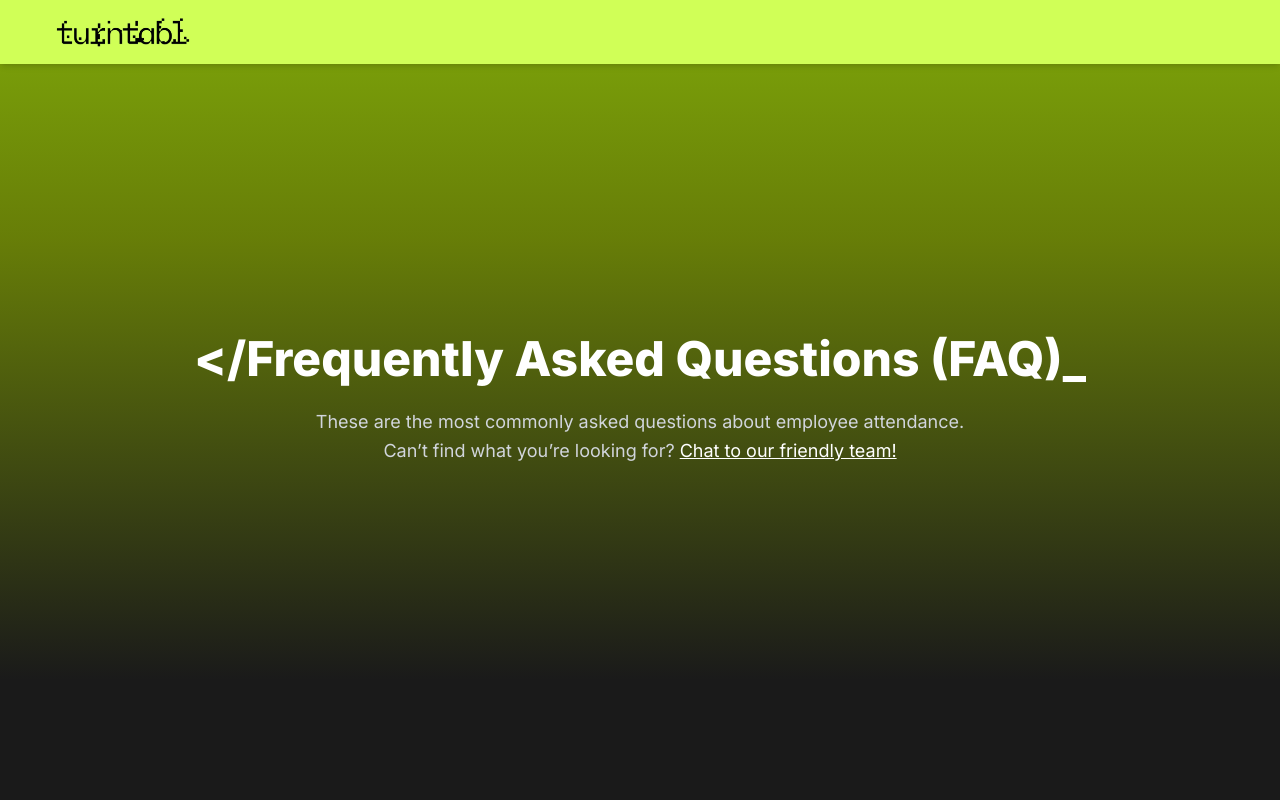
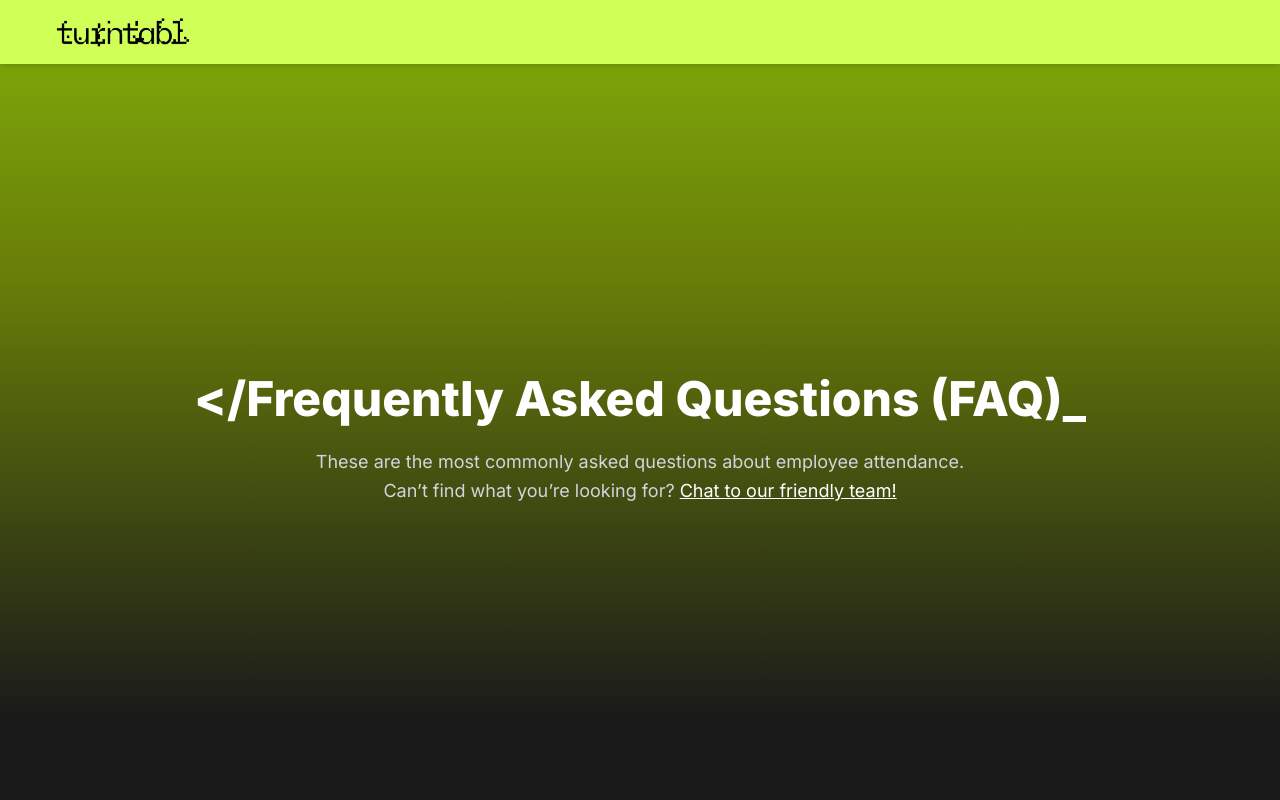
Before and after one commit to marzafiee/nextjs-employee-faq, a Next.js app: page / in a window 1280 px wide. Shown: the top 800 px of the page. Built offline with nearby package versions, Linux system fonts and the light colour scheme.

Commit message:
fixed the spacing on the page by adjusting height of section

```diff
--- a/components/FAQ Home/Hero/Hero.tsx
+++ b/components/FAQ Home/Hero/Hero.tsx
@@ -1,9 +1,10 @@
+"use client"
 import React from 'react';
 
 const Hero = () => {
   return (
     <div
-      className="relative w-full h-[110vh] sm:h-screen bg-[#1A1A1A] flex flex-col justify-center items-center text-center px-4"
+      className="relative w-full h-[60vh] sm:h-screen bg-[#1A1A1A] flex flex-col justify-center items-center text-center px-4"
       style={{
         backgroundImage: `linear-gradient(
           to bottom,
@@ -11,12 +12,14 @@ const Hero = () => {
           rgba(122, 150, 3, 0.8) 30%,
           rgba(26, 26, 26, 1) 85%
         )`,
+        marginBottom: '0px',
+        marginTop: '40px'
       }}
     >
       <h1 className="text-white text-4xl sm:text-5xl font-extrabold mb-6 max-w-4xl">
         &lt;/Frequently Asked Questions (FAQ)_
       </h1>
-      <p className="text-gray-300 max-w-3xl leading-relaxed text-base sm:text-lg px-10">
+      <p className="text-gray-300 max-w-3xl leading-relaxed text-base sm:text-lg px-0">
         These are the most commonly asked questions about employee attendance.<br />
         Can’t find what you’re looking for?{' '}
         <a href="#" className="underline text-white hover:text-[#BDFF00]">
```
